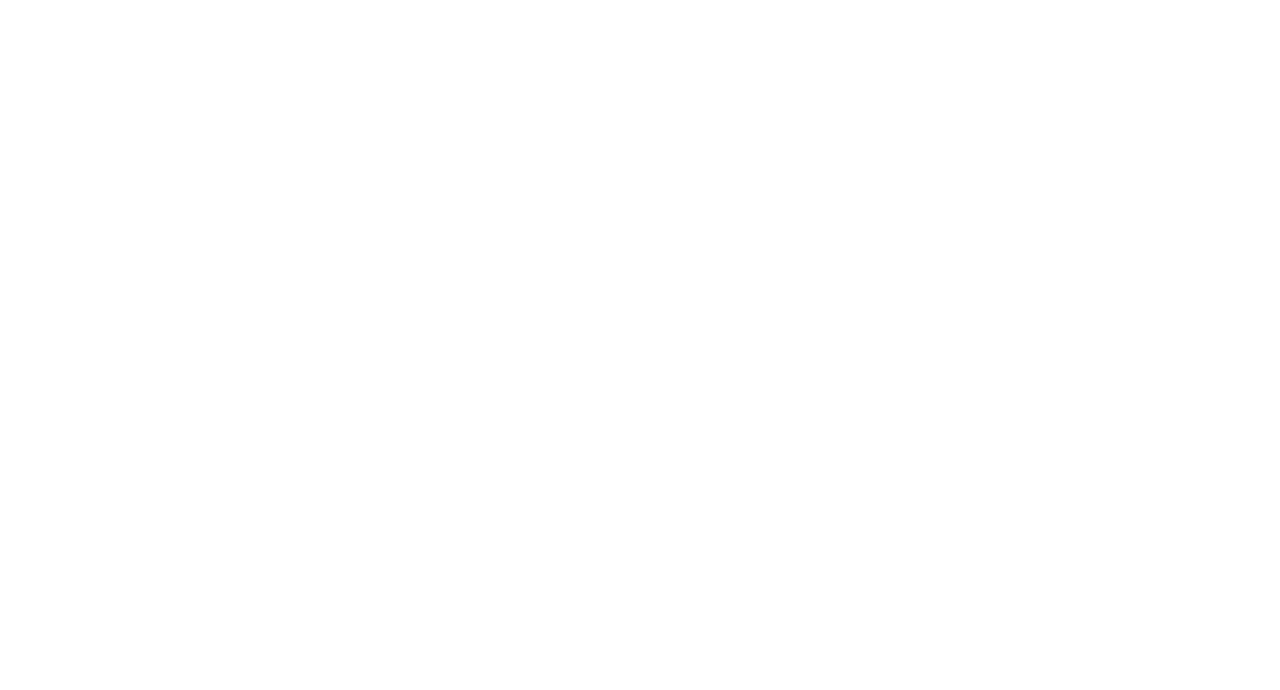
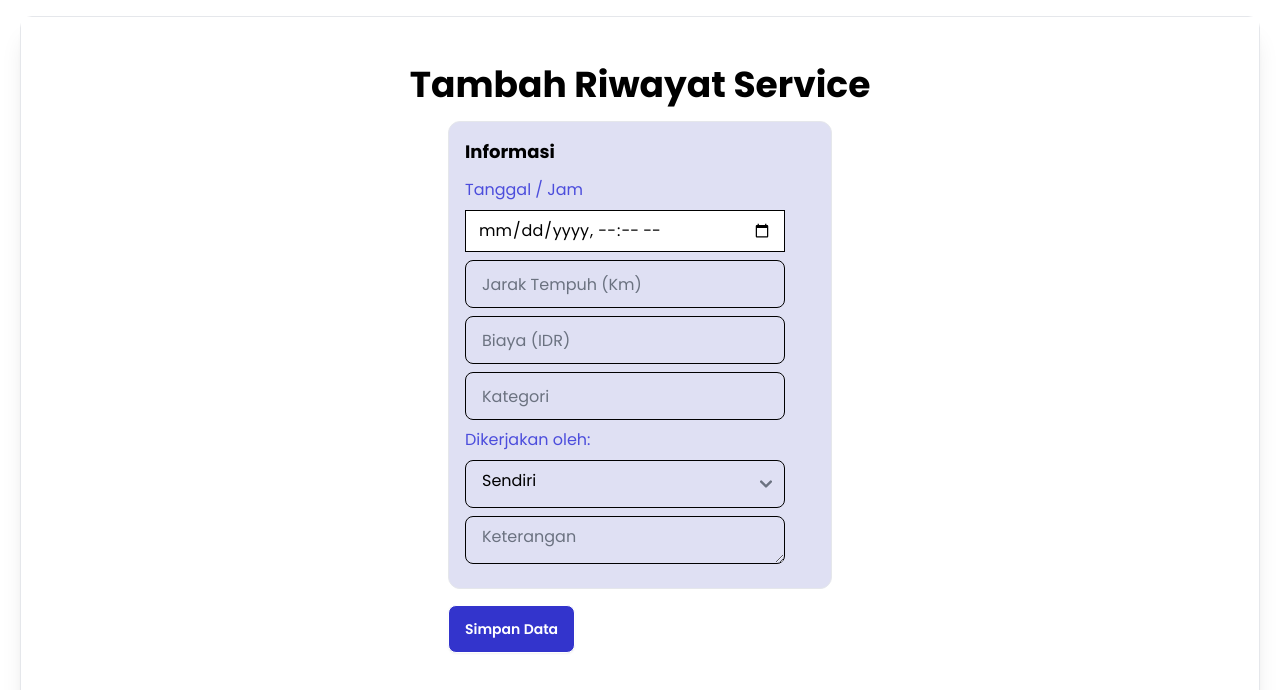
Before and after one commit to dwinandar/RevMinder, a React (Vite) app: page /tambahservice in a window 1280 px wide. Before the commit this address had no page. Shown: the top 690 px of the page. Built offline with nearby package versions, Linux system fonts and the light colour scheme.

Commit message:
Addding TambahService.jsx

```diff
--- a/package.json
+++ b/package.json
@@ -12,6 +12,7 @@
   "dependencies": {
     "axios": "^1.6.2",
     "flowbite-datepicker": "^1.2.4",
+    "fortawesome": "^0.0.1-security",
     "framer-motion": "^10.16.5",
     "html-react-parser": "^5.0.7",
     "json-server": "^0.17.4",
--- a/src/App.jsx
+++ b/src/App.jsx
@@ -3,7 +3,9 @@
 import Dashboard from "./components/Dashboard";
 import Artikel1 from "./components/Artikel1";
 import RekomendasiProduct from "./components/RekomendasiProduct";
+import TambahService from "./components/TambahService";
 
+import TambahPengingat from "./components/TambahPengingat"
 
 
 export default function App() {
@@ -13,6 +15,8 @@
         <Route path='/' element={<Home />} />
         <Route path="/dashboard/*" element={<Dashboard />} />
         <Route path="/artikel/:title" element={<Artikel1 />} />
+        <Route path='/tambahservice' element={<TambahService />} />
+        <Route path='/tambahpengingat' element={<TambahPengingat />} />
       </Routes>
     </main>
   );
--- a/src/components/Aset.jsx
+++ b/src/components/Aset.jsx
@@ -23,7 +23,7 @@
 
   const getVehicle = async (vehicleType) => {
     try {
-      const response = await axios.get(`http://localhost:8080/${vehicleType}`);
+      const response = await axios.get(`http://localhost:8081/${vehicleType}`);
       setData(response.data);
       setShowData(true);
     } catch (error) {
@@ -39,7 +39,7 @@
 
     if (isConfirmed) {
       axios
-        .delete(`http://localhost:8080/delete/${vehicle}/${id}`)
+        .delete(`http://localhost:8081/delete/${vehicle}/${id}`)
         .then((res) => {
           location.reload();
         })
@@ -58,7 +58,9 @@
     { "id": 3, "nama_kendaraan": "Toyota", "jenis": "motor" },
     { "id": 4, "nama_kendaraan": "Mustang", "jenis": "motor" },
     ])
+    // setData(vehicleType)
   };
+
 
   const VehicleButton = ({ type, icon, width, selected, onClick }) => (
     <a
--- a/src/components/Dashboard.jsx
+++ b/src/components/Dashboard.jsx
@@ -13,6 +13,8 @@
 import Informasi from "./Informasi";
 import ListMotor from "./ListMotor";
 import ListMobil from "./ListMobil"
+import TambahService from "./TambahService";
+import TambahPengingat from "./TambahPengingat"
 import Layanan from "./Layanan";
 
 const Dashboard = () => {
@@ -37,6 +39,8 @@
           </Route>
           <Route path='aset/read/motor/:id' element={<ListMotor />} />
           <Route path='aset/read/mobil/:id' element={<ListMobil />} />
+          {/* <Route path='aset/tambahservice' element={<TambahService />} /> */}
+          {/* <Route path='aset/tambahpengingat' element={<TambahPengingat />} /> */}
           <Route path="/artikel" element={<Topic />}></Route>
           <Route path="/forum" element={<Forum />}></Route>
           <Route path="/aset/tambahaset/*" element={<TambahAset />}></Route>
--- a/src/components/ListMobil.jsx
+++ b/src/components/ListMobil.jsx
@@ -143,7 +143,7 @@
                         <p className="text-sm">Catat Service </p>
                       </Link>
 
-                      <Link to="/tambahpengingat" className="flex flex-col items-center justify-center gap-1 mx-4">
+                      <Link to="tambahpengingat" className="flex flex-col items-center justify-center gap-1 mx-4">
                         <LuAlarmClock size={"38"} color={"#21217A"} className="hover:scale-110" />
                         <p className="text-sm">Pengingat</p>
                       </Link>
--- /dev/null
+++ b/src/components/TambahPengingat.jsx
@@ -0,0 +1,9 @@
+import React from 'react'
+
+function TambahPengingat() {
+  return (
+    <div>TambahPengingat</div>
+  )
+}
+
+export default TambahPengingat
--- /dev/null
+++ b/src/components/TambahService.jsx
@@ -0,0 +1,157 @@
+import React from "react";
+import NavDashboard from "./NavDashboard";
+import Sidebar from "./Sidebar";
+import { Link, useParams, useNavigate } from "react-router-dom";
+import { useState } from "react";
+import axios from "axios";
+// import FaCar from "react-icons/fa"
+
+// import { faCar, faTools } from "@fortawesome/free-solid-svg-icons";
+// import { FontAwesomeIcon } from "@fortawesome/react-fontawesome";
+
+function TambahService() {
+
+  const navigate = useNavigate();
+  const { id } = useParams();
+  const [values, setValues] = useState({
+    tanggal: "",
+    jarak: "",
+    biaya: "",
+    kategori: "",
+    dikerjakan: "",
+    keterangan: "",
+  });
+  const handleSubmit = (e) => {
+    e.preventDefault();
+    console.log(values);
+    axios
+      .post("http://localhost:8081/layanan", values)
+      .then((res) => {
+        console.log(res);
+        navigate("/aset");
+      })
+      .catch((err) => console.log(err));
+  };
+
+  return (
+    <>
+      {/* <NavDashboard /> */}
+      <div className="w-full flex flex-row shadow-xl font-poppins">
+        {/* <Sidebar /> */}
+        <div className="flex flex-col flex-1 mt-4 lg:mx-5 border border-gray-200 shadow-xl rounded-xl">
+          <div className="overflow-y-auto h-96 flex flex-col items-center bg-white min-h-screen">
+            <div className="flex flex-col items-center justify-center mt-9">
+              <p className="font-bold mt-3 text-4xl ">Tambah Riwayat Service</p>
+            </div>
+            <div className="h-[15rem] flex flex-col items-center">
+              <form onSubmit={handleSubmit}>
+                <div className="bg-primary2 border border-gray-200 w-96 m-4 p-4 flex flex-col items-start justify-center rounded-xl">
+                  <p className="font-bold  text-lg mb-3">Informasi</p>
+                  <label htmlFor="cars" className="text-primary1 mb-2">
+                    Tanggal / Jam
+                  </label>
+                  <input
+                    type="datetime-local"
+                    placeholder=""
+                    className="input-bordered w-full max-w-xs mb-2  form-control"
+                    onChange={(e) =>
+                      setValues({ ...values, tanggal: e.target.value })
+                    }
+                  />
+                  <input
+                    type="text"
+
+                    placeholder="Jarak Tempuh (Km)"
+                    className="input input-bordered w-full max-w-xs mb-2  form-control"
+                    onChange={(e) =>
+                      setValues({ ...values, jarak: e.target.value })
+                    }
+                  />
+                  <input
+                    type="text"
+
+                    placeholder="Biaya (IDR)"
+                    className="input input-bordered w-full max-w-xs mb-2  form-control"
+                    onChange={(e) =>
+                      setValues({ ...values, biaya: e.target.value })
+                    }
+                  />
+                  <input
+                    type="text"
+                    placeholder="Kategori"
+                    className="input input-bordered w-full max-w-xs mb-2  form-control"
+                    onChange={(e) =>
+                      setValues({ ...values, kategori: e.target.value })
+                    }
+                  />
+                  <label htmlFor="cars" className="text-primary1 mb-2">
+                    Dikerjakan oleh:
+                  </label>
+                  <select
+                    id="cars"
+
+                    className="input input-bordered w-full max-w-xs mb-2  form-control"
+                    onChange={(e) =>
+                      setValues({ ...values, dikerjakan: e.target.value })
+                    }
+                  >
+                    <option value="sendiri">
+                      {/* <FontAwesomeIcon icon={faCar} className="mr-2" /> */}
+                      Sendiri
+                    </option>
+                    <option value="bengkel">
+                      {/* <FontAwesomeIcon icon={faTools} className="mr-2" /> */}
+                      Bengkel
+                    </option>
+                  </select>
+
+                  <textarea
+                    placeholder="Keterangan"
+
+                    className="input input-bordered w-full max-w-xs mb-2  form-control"
+                    rows="4"
+                    onChange={(e) =>
+                      setValues({ ...values, keterangan: e.target.value })
+                    }
+                  />
+                </div>
+
+                <button
+                  className="btn bg-primary3 hover:bg-primary1 text-white ml-4"
+                  onClick={() =>
+                    document.getElementById("my_modal_5").showModal()
+                  }
+                >
+                  Simpan Data
+                </button>
+
+                <dialog
+                  id="my_modal_5"
+                  className="modal modal-bottom sm:modal-middle"
+                >
+                  <div className="modal-box bg-white p-6 rounded-lg shadow-lg">
+                    <p className="py-4 text-center font-bold text-2xl text-primary1">
+                      Tambah Service Berhasil
+                    </p>
+                    <div className="modal-action justify-center">
+                      <form method="dialog">
+                        <Link
+                          to="/dashboard/aset"
+                          className="btn bg-primary3 hover:bg-primary1 text-white items-center px-9"
+                        >
+                          Close
+                        </Link>
+                      </form>
+                    </div>
+                  </div>
+                </dialog>
+              </form>
+            </div>
+          </div>
+        </div>
+      </div>
+    </>
+  )
+}
+
+export default TambahService;
```
Also changed, not shown: 1 other file (tests, documents, lock files or other folders).
